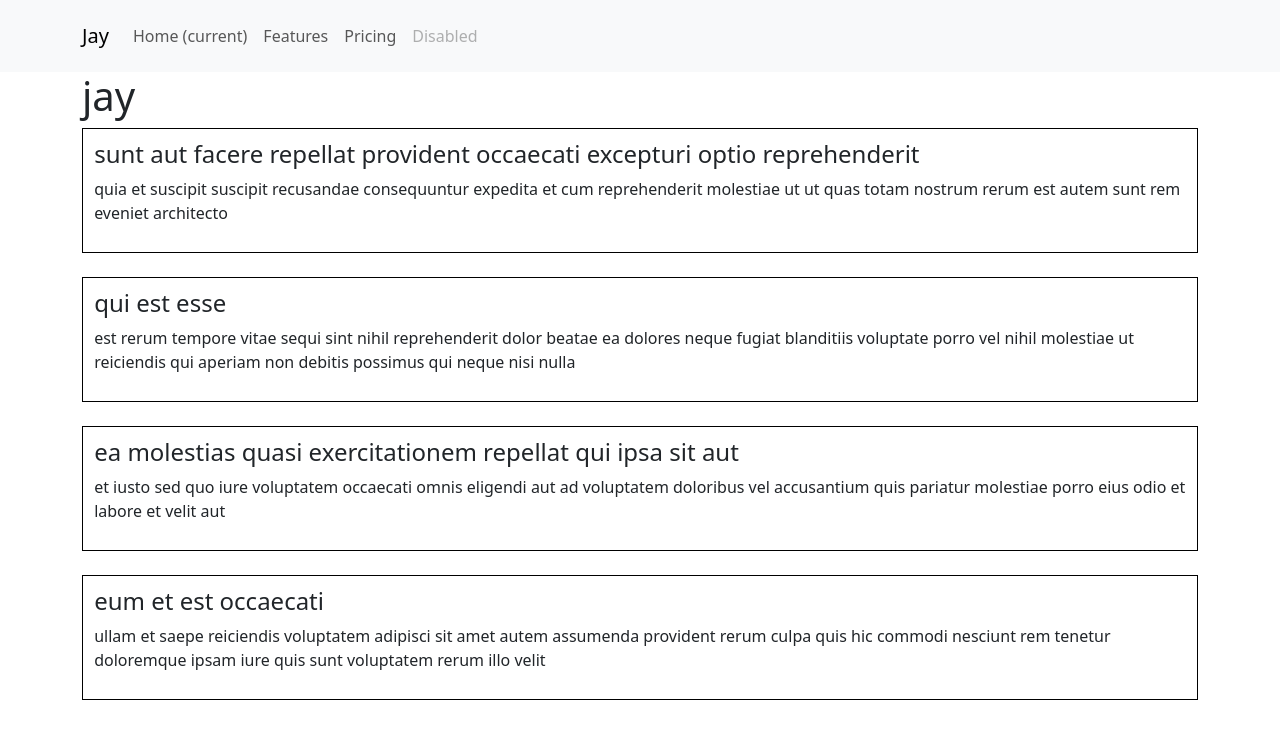
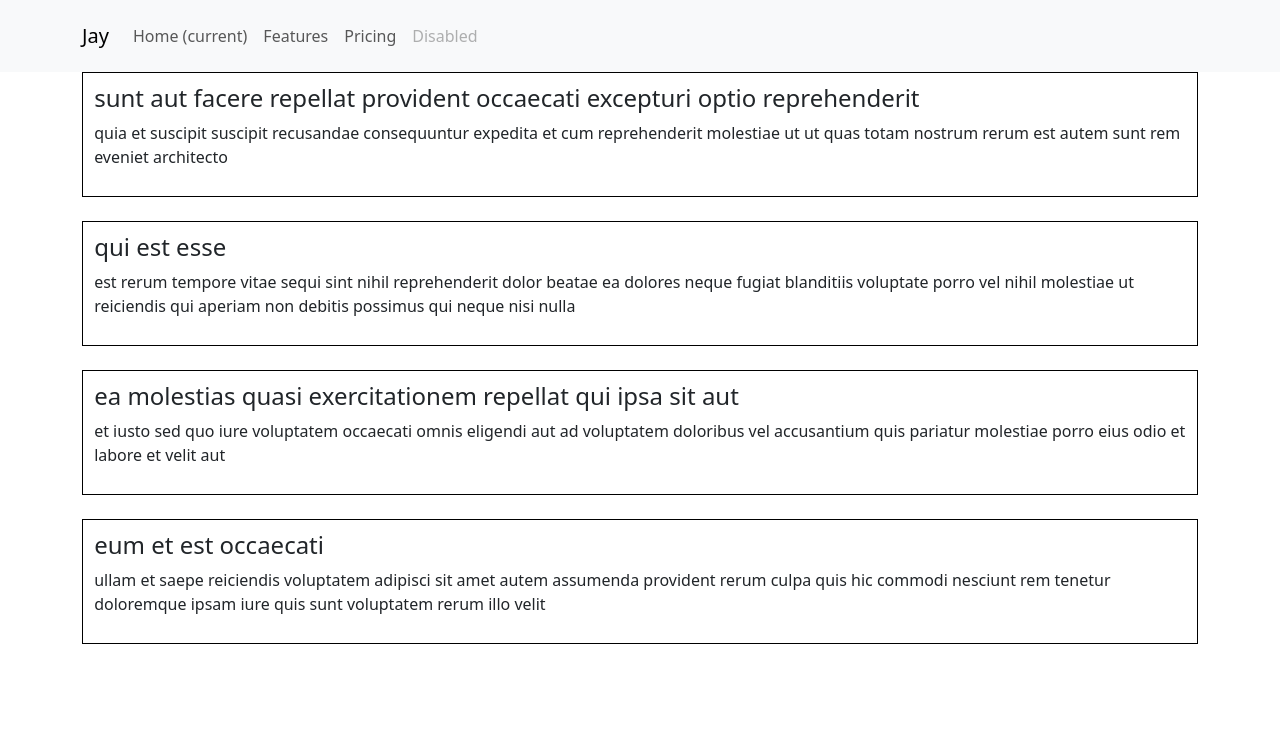
Before and after one commit to jackjayanth/my-react-app, a React (Create React App) app: page / in a window 1280 px wide. Shown: the top 738 px of the page. Built offline with nearby package versions, Linux system fonts and the light colour scheme.

Commit message:
cleaning up

```diff
--- a/src/components/Myposts.jsx
+++ b/src/components/Myposts.jsx
@@ -34,7 +34,6 @@ function Myposts() {
   }, []);
   return (
     <>
-      <h1>jay</h1>
       <div>
         {data.map((i, index) => (
           <>
```
